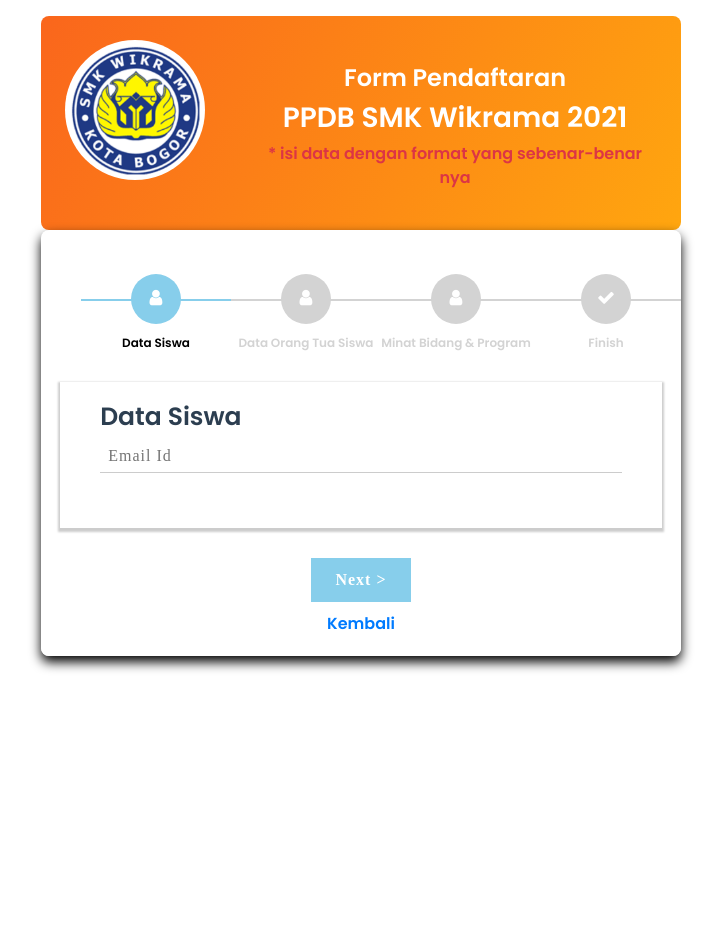
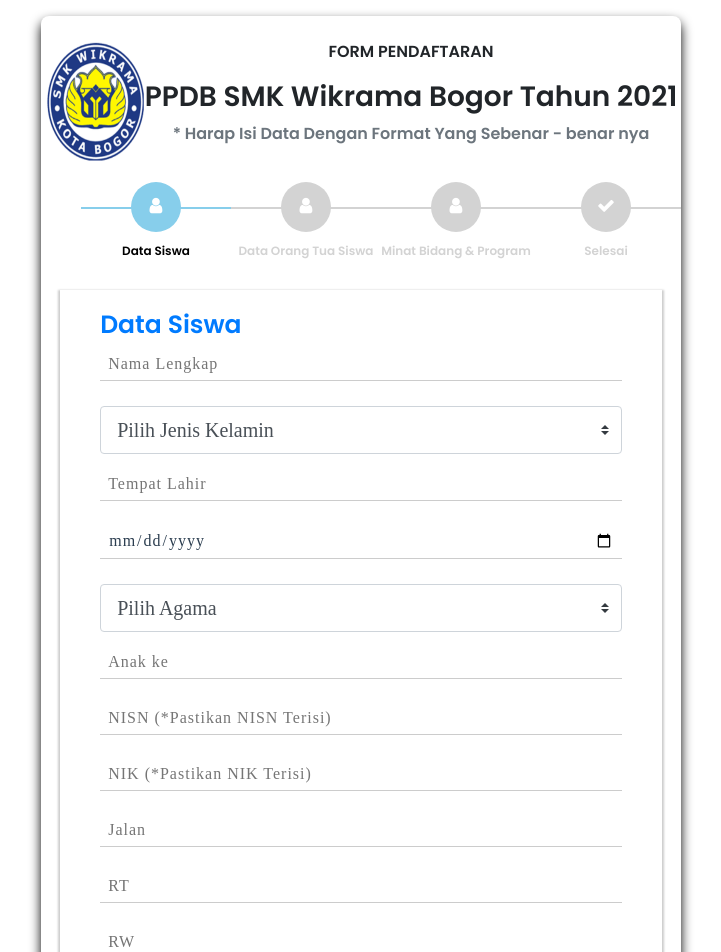
Before and after one commit to nizar-sys/ppdb, a React (Create React App) app: page /daftar in a window 1280 px wide. Shown: the top 952 px of the page, without its empty margins (279-1000 px from the left). Before the commit the page ends 800 px from the top, so only its background shows below. Built offline with nearby package versions, Linux system fonts and the light colour scheme.

Commit message:
add form input for data siswa

```diff
--- a/src/Pages/Daftar/index.jsx
+++ b/src/Pages/Daftar/index.jsx
@@ -17,6 +17,7 @@
 import AOS from "aos";
 import "aos/dist/aos.css";
 import { Link } from "react-router-dom";
+import Input from "../../components/input";
 
 class Daftar extends Component {
   componentDidMount() {
@@ -97,21 +98,22 @@
         <div className="container-fluid" id="grad1">
           <div className="row justify-content-center mt-0">
             <div className="col-11 col-sm-9 col-md-7 col-lg-6 text-center p-0 mt-3 mb-2">
-              <div className="header-content d-flex">
-                <img
-                  src={icon}
-                  className="float-left img-thumbnail mt-4 mx-4"
-                />
-                <div className="text-header mt-5 mb-4 mx-4 text-white">
-                  <h4>Form Pendaftaran</h4>
-                  <h3>PPDB SMK Wikrama {year}</h3>
-                  <p className="text-danger">
-                    * isi data dengan format yang sebenar-benar nya
-                  </p>
-                </div>
-              </div>
               <div className="card px-0 pt-4 pb-0 mb-3">
                 <div className="row">
+                  <div className="col-md-12 mx-0 header-content d-flex justify-content-center">
+                    <img src={icon} className="icon" />
+                    <div className="text-header">
+                      <p className="text-center text-uppercase">
+                        form pendaftaran
+                      </p>
+                      <h3 className="text-weight-bold">
+                        PPDB SMK Wikrama Bogor Tahun {year}
+                      </h3>
+                      <p className="text-muted">
+                        * Harap Isi Data Dengan Format Yang Sebenar - benar nya
+                      </p>
+                    </div>
+                  </div>
                   <div className="col-md-12 mx-0">
                     <form id="msform">
                       <ul id="progressbar">
@@ -122,102 +124,158 @@
                           <strong>Data Orang Tua Siswa</strong>
                         </li>
                         <li id="personal">
-                          <strong>Minat Bidang & Program</strong>
+                          <strong>Minat Bidang &amp; Program</strong>
                         </li>
                         <li id="confirm">
-                          <strong>Finish</strong>
+                          <strong>Selesai</strong>
                         </li>
                       </ul>
                       <fieldset>
                         <div className="form-card">
-                          <h2 className="fs-title">Data Siswa</h2>{" "}
+                          <h2 className="fs-title text-primary">Data Siswa</h2>
+                          <Input
+                            type="text"
+                            name="nama"
+                            id="nama"
+                            placeholder="Nama Lengkap"
+                          />
+                          <select
+                            name="jk"
+                            id="jk"
+                            className="custom-select custom-select-lg mb-3"
+                            style={{ fontFamily: "montserrat" }}
+                          >
+                            <option value="">Pilih Jenis Kelamin</option>
+                            <hr />
+                            <option value="l">Laki-laki</option>
+                            <option value="p">Perempuan</option>
+                          </select>
+                          <Input type="text" name="tempatLahir" id="tempatLahir" placeholder="Tempat Lahir"/>
+                          <Input type="date" name="tanggalLahir" id="tanggalLahir"/>
+                          <select
+                            name="agama"
+                            id="agama"
+                            className="custom-select custom-select-lg mb-3"
+                            style={{ fontFamily: "montserrat" }}
+                          >
+                            <option value="">Pilih Agama</option>
+                            <hr />
+                            <option value="islam">Islam</option>
+                            <option value="protestan">Protestan</option>
+                            <option value="katolik">Katolik</option>
+                            <option value="hindu">Hindu</option>
+                            <option value="budha">Budha</option>
+                            <option value="konghucu">Konghucu</option>
+                          </select>
+                          <Input type="number" name="anakKe" id="anakKe" placeholder="Anak ke"/>
+                          <Input type="number" name="nisn" id="nisn" placeholder="NISN (*Pastikan NISN Terisi)"/>
+                          <Input type="number" name="nik" id="nik" placeholder="NIK (*Pastikan NIK Terisi)"/>
+                          <Input type="text" name="jalan" id="jalan" placeholder="Jalan"/>
+                          <Input type="number" name="rt" id="rt" placeholder="RT"/>
+                          <Input type="number" name="rw" id="rw" placeholder="RW"/>
+                          <Input type="number" name="noRumah" id="noRumah" placeholder="No.Rumah"/>
+                          <Input type="text" name="desa" id="desa" placeholder="Desa / Kelurahan"/>
+                          <Input type="text" name="kecamatan" id="kecamatan" placeholder="Kecamatan"/>
+                          <Input type="text" name="kota" id="kota" placeholder="Kota / Kabupaten"/>
+                          <Input type="number" name="kodePos" id="kodePos" placeholder="Kode POS"/>
+                          <Input type="text" name="alamat" id="alamat" placeholder="Alamat"/>
+                          <Input type="text" name="asalSekolah" id="asalSekolah" placeholder="Asal Sekolah"/>
+                          <Input type="number" name="tahunLulus" id="tahunLulus" placeholder="Tahun Lulus"/>
+                          <Input type="text" name="email" id="email" placeholder="Alamat Email"/>
+                          <Input type="number" name="noHp" id="noHp" placeholder="No.HP"/>
+                        </div>
+                        <button
+                          className="btn next action-button"
+                          type="button"
+                          name="next"
+                          value="next"
+                        >
+                          <i className="fa fa-arrow-right"></i>
+                        </button>
+                        <br />
+                        <Link to="/">Kembali</Link>
+                      </fieldset>
+                      <fieldset>
+                        <div className="form-card">
+                          <h2 className="fs-title">Data Orang Tua Siswa</h2>
                           <input
                             type="email"
                             name="email"
                             placeholder="Email Id"
                           />
-                        </div>{" "}
-                        <input
+                        </div>
+                        <button
+                          className="btn previous action-button"
+                          type="button"
+                          name="previous"
+                          value="previous"
+                        >
+                          <i className="fa fa-arrow-left"></i>
+                        </button>
+                        <button
+                          className="btn next action-button"
                           type="button"
                           name="next"
-                          className="next action-button"
-                          value="Next >"
-                        />
-                        <br />
-                        <Link to="/">Kembali</Link>
+                          value="next"
+                        >
+                          <i className="fa fa-arrow-right"></i>
+                        </button>
                       </fieldset>
                       <fieldset>
                         <div className="form-card">
-                          <h2 className="fs-title">Data Orang Tua Siswa</h2>{" "}
-                          <input
-                            type="email"
-                            name="email"
-                            placeholder="Email Id"
-                          />
-                        </div>{" "}
-                        <input
-                          type="button"
-                          name="previous"
-                          className="previous action-button"
-                          value="< Prev"
-                        />
-                        <input
-                          type="button"
-                          name="next"
-                          className="next action-button"
-                          value="Next >"
-                        />
-                      </fieldset>
-                      <fieldset>
-                        <div className="form-card">
-                          <h2 className="fs-title">Minat Bidang & Program</h2>{" "}
+                          <h2 className="fs-title">
+                            Minat Bidang &amp; Program
+                          </h2>
                           <label htmlFor="program">
                             Mendaftar Pada Program
-                          </label>{" "}
+                          </label>
                           <br />
                           <select name="program" id="program">
                             <option value="">Pilih Program</option>
                             <option value="reguler">Reguler</option>
                             <option value="unggulan">Unggulan</option>
-                          </select>{" "}
+                          </select>
                           <br /> <br />
                           <label htmlFor="bidang">
                             Minat Pada Bidang Keahlian
-                          </label>{" "}
+                          </label>
                           <br />
                           <select name="bidang" id="bidang">
                             <option value="">Pilih Bidang Keahlian</option>
                             <option value="reguler">Reguler</option>
                             <option value="unggulan">Unggulan</option>
                           </select>
-                        </div>{" "}
-                        <input
+                        </div>
+                        <button
+                          className="btn previous action-button"
                           type="button"
                           name="previous"
-                          className="previous action-button"
-                          value="< Prev"
-                        />
-                        <input
+                          value="previous"
+                        >
+                          <i className="fa fa-arrow-left"></i>
+                        </button>
+                        <button
+                          className="btn next action-button"
                           type="button"
                           name="next"
-                          className="next action-button"
-                          value="Next >"
-                        />
+                          value="next"
+                        >
+                          <i className="fa fa-arrow-right"></i>
+                        </button>
                       </fieldset>
                       <fieldset>
                         <div className="form-card">
-                          <h2 className="fs-title text-center">Berhasil !</h2>{" "}
+                          <h2 className="fs-title text-center">Berhasil !</h2>
                           <br />
                           <br />
                           <div className="row justify-content-center">
                             <div className="col-3">
-                              {" "}
                               <img
                                 src="https://img.icons8.com/color/96/000000/ok--v2.png"
                                 className="fit-image"
-                              />{" "}
+                              />
                             </div>
-                          </div>{" "}
+                          </div>
                           <br />
                           <br />
                           <div className="row justify-content-center">
@@ -225,14 +283,22 @@
                               <h5>Data Pendaftaran Berhasil di Simpan</h5>
                             </div>
                           </div>
-                          <a href="#" onClick={()=>alert('Yakin ?')} className="btn btn-primary">Daftar</a>
+                          <a
+                            href="#"
+                            onClick={() => alert("Yakin ?")}
+                            className="btn btn-primary"
+                          >
+                            Daftar
+                          </a>
                         </div>
-                        <input
+                        <button
+                          className="btn previous action-button"
                           type="button"
                           name="previous"
-                          className="previous action-button"
-                          value="< Prev"
-                        />
+                          value="previous"
+                        >
+                          <i className="fa fa-arrow-left"></i>
+                        </button>
                       </fieldset>
                     </form>
                   </div>
--- a/src/Pages/Daftar/styles.scss
+++ b/src/Pages/Daftar/styles.scss
@@ -1,21 +1,18 @@
-.header-content {
-  background: linear-gradient(120deg, #fa661c, #ffa60f);
-  border-radius: 8px;
-  .img-thumbnail {
-    border: none;
-    border-radius: 50%;
-    width: 140px;
-    height: 140px;
-    max-width: 100%;
-    max-height: 100%;
-    object-fit: cover;
-  }
-}
+// #grad1{
+//   background: linear-gradient(120deg, red, yellow) fixed;
+// }
 .card {
   padding: 30px 40px;
   margin-bottom: 60px;
   border: none;
   box-shadow: 0 6px 12px 0 rgba($color: #000000, $alpha: 03);
+  .header-content {
+    .icon {
+      width: 100px;
+      max-width: 100%;
+      max-height: 100%;
+    }
+  }
 }
 #msform {
   text-align: center;
@@ -161,19 +158,9 @@
   position: relative;
 }
 
-#progressbar #account:before {
-  font-family: FontAwesome;
-  content: "\f023";
-}
-
 #progressbar #personal:before {
   font-family: FontAwesome;
   content: "\f007";
-}
-
-#progressbar #payment:before {
-  font-family: FontAwesome;
-  content: "\f09d";
 }
 
 #progressbar #confirm:before {
@@ -239,3 +226,7 @@
   width: 100%;
   object-fit: cover;
 }
+
+select option{
+  font-family: montserrat;
+}
--- /dev/null
+++ b/src/components/input/index.jsx
@@ -0,0 +1,15 @@
+// REACT
+import React from "react";
+
+// STYLES
+import "./styles.scss";
+
+const Input = ({...rest}) => {
+  return (
+    <div>
+      <input {...rest}/>
+    </div>
+  );
+};
+
+export default Input;
--- /dev/null
+++ b/src/components/input/styles.scss
@@ -0,0 +1,25 @@
+input,
+textarea {
+  padding: 0px 8px 4px 8px;
+  border: none;
+  border-bottom: 1px solid #ccc;
+  border-radius: 0px;
+  margin-bottom: 25px;
+  margin-top: 2px;
+  width: 100%;
+  box-sizing: border-box;
+  font-family: montserrat;
+  color: #2c3e50;
+  font-size: 16px;
+  letter-spacing: 1px;
+  &:focus,
+  &:focus {
+    -moz-box-shadow: none !important;
+    -webkit-box-shadow: none !important;
+    box-shadow: none !important;
+    border: none;
+    font-weight: bold;
+    border-bottom: 2px solid skyblue;
+    outline-width: 0;
+  }
+}
```
